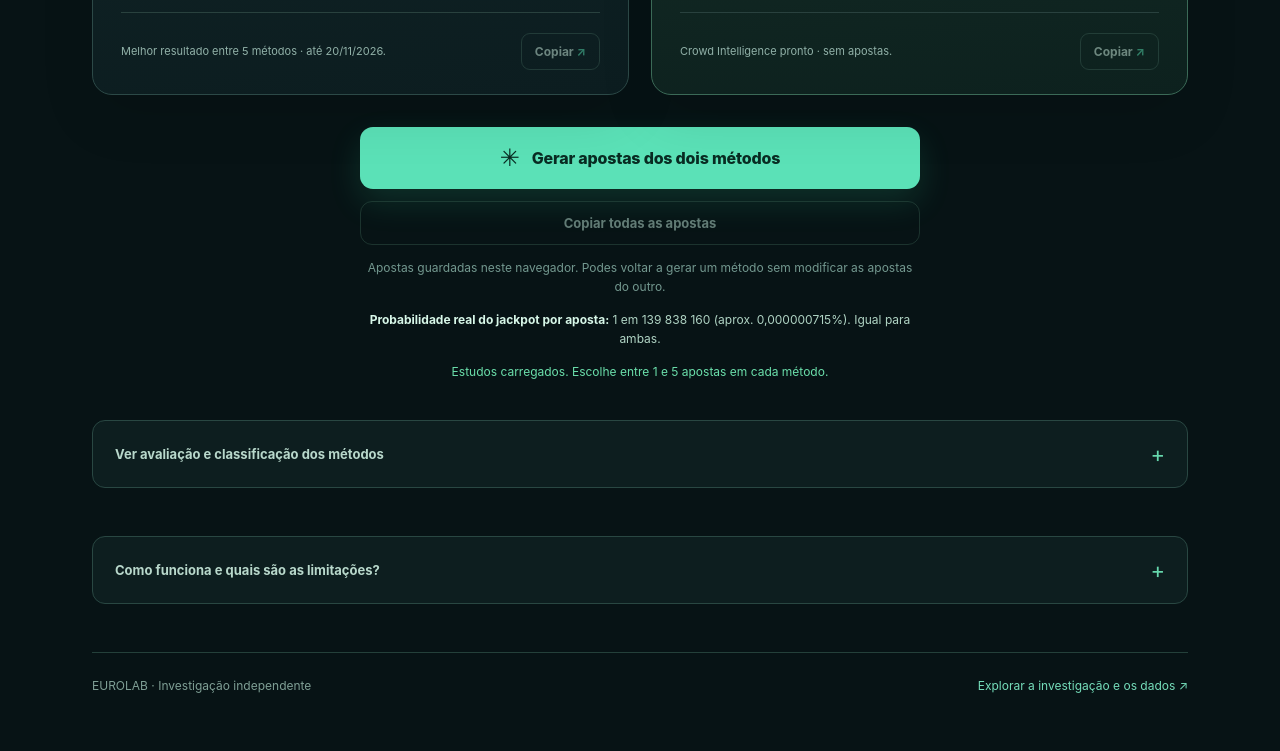
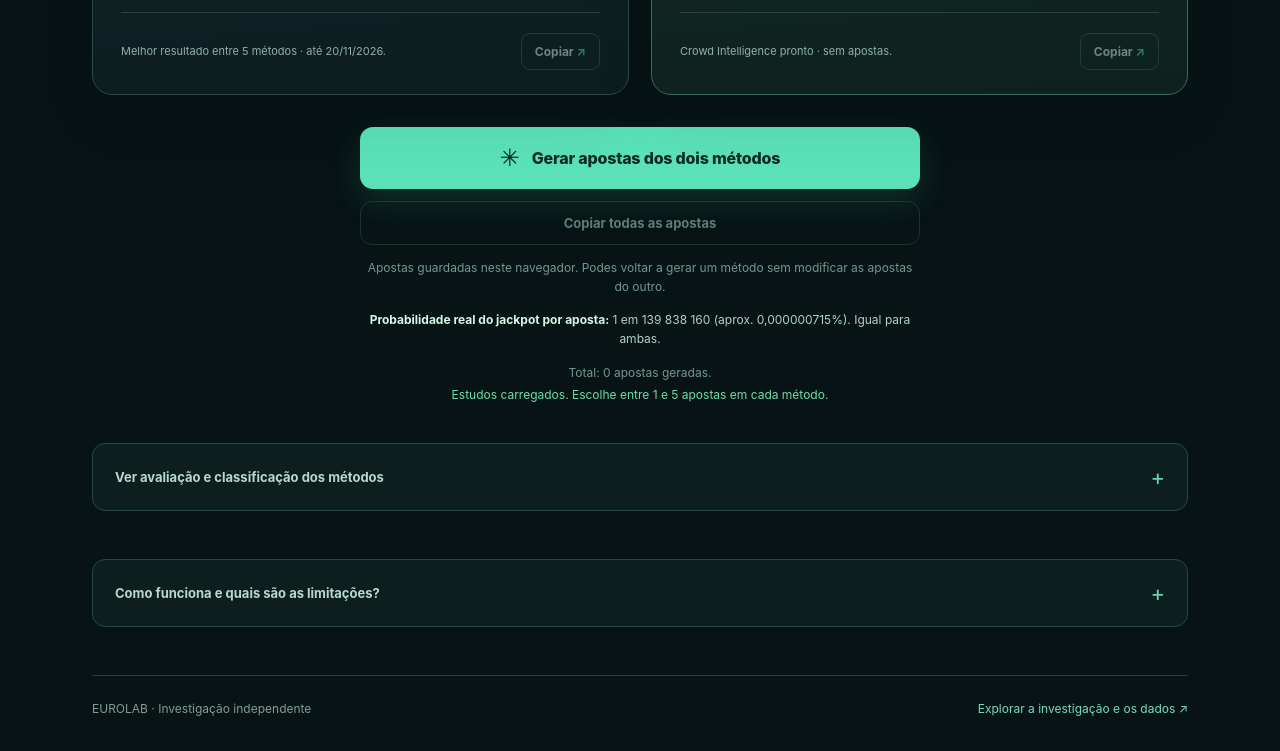
Before and after one commit to C1g0r/EUROLAB, a plain HTML site: page index.html in a window 1280 px wide. Shown: the part 993-1744 px from the top of the page. Before the commit the page ends 1721 px from the top, so only its background shows below. Drawn offline with Linux system fonts and the light colour scheme.

Commit message:
ui(v1.9): reserve live total-ticket jackpot odds separate from model gauges

```diff
--- a/index.html
+++ b/index.html
@@ -103,6 +103,7 @@
         <button class="secondary-button" id="copy-both" type="button" disabled>Copiar todas as apostas</button>
         <p class="saved-info" id="saved-info">A carregar os modelos…</p>
         <p class="jackpot-fact"><strong>Probabilidade real do jackpot por aposta:</strong> 1 em 139 838 160 (aprox. 0,000000715%). Igual para ambas.</p>
+        <p id="odds-total" class="saved-info" aria-live="polite">Total: 0 apostas geradas.</p>
         <p id="status" class="status" aria-live="polite" role="status"></p>
       </section>
       <section class="methodology" aria-labelledby="ranking-heading">
```
